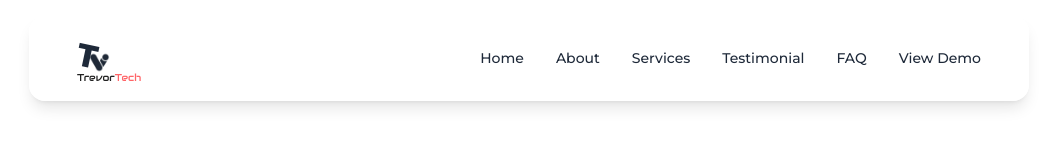
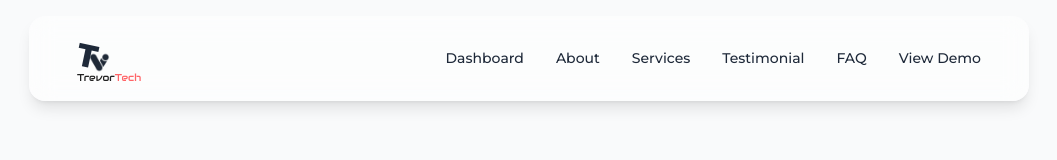
Before and after one commit to LifeofPaks/trevor-tech, a React (Vite) app: page /demo in a window 1280 px wide. Shown: the top 160 px of the page, without its empty margins (111-1168 px from the left). Built offline with nearby package versions, Linux system fonts and the light colour scheme; a web font is replaced by a local one.

Commit message:
updated ui

```diff
--- a/src/App.jsx
+++ b/src/App.jsx
@@ -2,15 +2,19 @@ import { Routes, Route } from "react-router-dom";
 import LandingPage from "./pages/landingPage/LandingPage";
 import DemoPage from "./pages/demo/DemoPage";
 import ScrollToTop from "./components/scrollToTop/ScrollToTop";
+import DashboardPage from "./pages/demo/DashboardPage";
+
 
 function App() {
   return (
     <>
       <Routes>
         <Route path="/" element={<LandingPage />} />
-        <Route path="/demo" element={<DemoPage />} />
+        <Route path="/demo" element={<DemoPage />}>
+          <Route path="dashboard" element={<DashboardPage />} />
+        </Route>
       </Routes>
-<ScrollToTop />
+      <ScrollToTop />
     </>
   );
 }
--- /dev/null
+++ b/src/components/demo/Dasboard.jsx
@@ -0,0 +1,9 @@
+import React from 'react'
+
+const Dashboard = () => {
+  return (
+    <div>Dashboard</div>
+  )
+}
+
+export default Dashboard
--- a/src/components/demo/Demo.jsx
+++ b/src/components/demo/Demo.jsx
@@ -1,12 +1,16 @@
-import React from 'react'
-import DemoNavbar from '../navbar/DemoNavbar'
+import React from "react";
+import { Outlet } from "react-router-dom";
+import DemoNavbar from "../navbar/DemoNavbar";
 
 const Demo = () => {
   return (
-      <div>
-          <DemoNavbar/>
+    <div className="min-h-screen bg-gray-50">
+      <DemoNavbar />
+      <main className="pt-20 px-4 md:px-8 lg:px-16">
+        <Outlet />
+      </main>
     </div>
-  )
-}
+  );
+};
 
-export default Demo
+export default Demo;
--- a/src/components/navbar/DemoNavbar.jsx
+++ b/src/components/navbar/DemoNavbar.jsx
@@ -2,6 +2,7 @@ import React, { useState } from "react";
 import { GiImperialCrown } from "react-icons/gi";
 import { FiMenu, FiX } from "react-icons/fi";
 import Logo from "../logo/Logo";
+import { Link } from "react-router-dom";
 
 const DemoNavbar = () => {
   const [isOpen, setIsOpen] = useState(false);
@@ -16,9 +17,9 @@ const DemoNavbar = () => {
         {/* Desktop Menu */}
         <ul className="hidden md:flex items-center gap-8 text-[14px] font-medium text-gray-800">
           <li>
-            <a href="#" className="hover:text-[#0695c8] transition">
-              Home
-            </a>
+            <Link to="/demo/dashboard" className="hover:text-[#0695c8] transition">
+              Dashboard
+            </Link>
           </li>
           <li>
             <a href="#about" className="hover:text-[#0695c8] transition">
--- /dev/null
+++ b/src/pages/demo/DashboardPage.jsx
@@ -0,0 +1,12 @@
+import React from 'react'
+import Dashboard from '../../components/demo/Dasboard'
+
+const DashboardPage = () => {
+  return (
+      <div>
+          <Dashboard/>
+    </div>
+  )
+}
+
+export default DashboardPage
```
